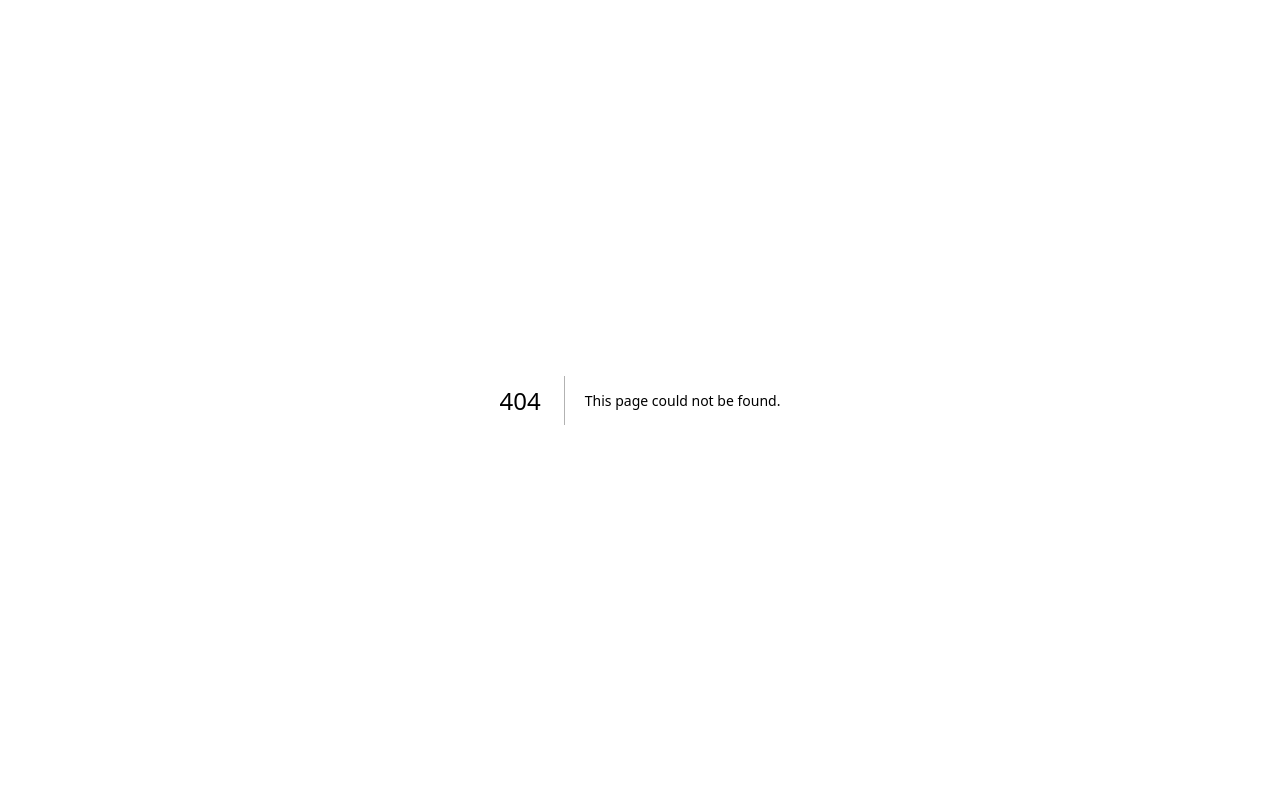
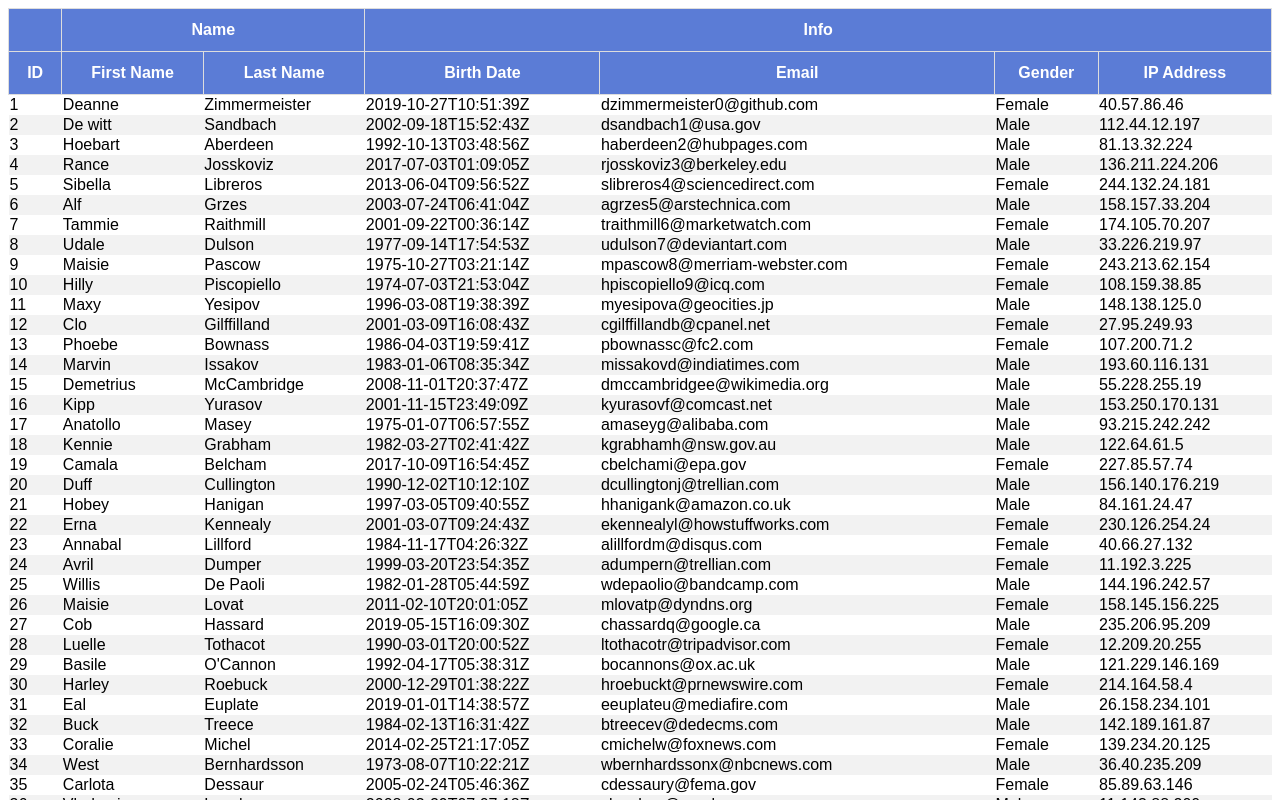
Before and after one commit to mahbubejahanbazi/react-table-sample, a Next.js app in the folder data-grid/: page /basic_table in a window 1280 px wide. Before the commit this address had no page. Shown: the top 800 px of the page. Built offline with nearby package versions, Linux system fonts and the light colour scheme.

Commit message:
Creating basic react table.

```diff
--- /dev/null
+++ b/data-grid/components/BasicTable.js
@@ -0,0 +1,67 @@
+import React, { useMemo } from 'react';
+import { columnsInfo, GROUPED_COLUMNS } from './columns';
+import MOCK_DATA from './MOCK_DATA.json';
+import { useTable } from 'react-table';
+import styles from './BasicTable.module.css';
+
+const BasicTable = () => {
+  //Use the below code for grouping headers
+  const columns = useMemo(() => GROUPED_COLUMNS, []);
+
+  // const columns = useMemo(() => columnsInfo, []);
+  const data = useMemo(() => MOCK_DATA, []);
+  const tableInstance = useTable({ columns, data });
+  const {
+    getTableProps,
+    getTableBodyProps,
+    headerGroups,
+    footerGroups,
+    rows,
+    prepareRow,
+  } = tableInstance;
+  return (
+    <table {...getTableProps()} className={styles['table-sample']}>
+      <thead className={styles['th-sample']}>
+        {headerGroups.map((headerGroup) => (
+          <tr
+            {...headerGroup.getHeaderGroupProps()}
+            className={styles['tr-sample']}
+          >
+            {headerGroup.headers.map((column) => (
+              <th {...column.getHeaderProps()} className={styles['th-sample']}>
+                {column.render('Header')}
+              </th>
+            ))}
+          </tr>
+        ))}
+      </thead>
+      <tbody {...getTableBodyProps()}>
+        {rows.map((row) => {
+          prepareRow(row);
+          return (
+            <tr {...row.getRowProps()} className={styles['tr-sample']}>
+              {row.cells.map((cell) => {
+                return <td {...cell.getCellProps()}>{cell.render('Cell')}</td>;
+              })}
+            </tr>
+          );
+        })}
+      </tbody>
+      <tfoot className={styles['tfoot-sample']}>
+        {footerGroups.map((footerGroup) => (
+          <tr
+            {...footerGroup.getFooterGroupProps()}
+            className={styles['tr-sample']}
+          >
+            {footerGroup.headers.map((column) => (
+              <td {...column.getFooterProps()} className={styles['td-sample']}>
+                {column.render('Footer')}
+              </td>
+            ))}
+          </tr>
+        ))}
+      </tfoot>
+    </table>
+  );
+};
+export default BasicTable;
--- /dev/null
+++ b/data-grid/components/BasicTable.module.css
@@ -0,0 +1,29 @@
+.table-sample {
+  font-family: Arial, Helvetica, sans-serif;
+  border-collapse: collapse;
+  width: 100%;
+  overflow-x: scroll;
+}
+
+.table-sample .td-sample,
+.table-sample .th-sample {
+  border: 1px solid #ddd;
+  padding: 8px;
+}
+
+.table-sample .tr-sample:nth-child(even) {
+  background-color: #f2f2f2;
+}
+
+.table-sample .tr-sample:hover {
+  background-color: #839ada;
+}
+
+.table-sample .th-sample,
+.tfoot-sample .td-sample {
+  padding-top: 12px;
+  padding-bottom: 12px;
+  text-align: center;
+  background-color: #5b7cd6;
+  color: white;
+}
--- a/data-grid/components/columns.js
+++ b/data-grid/components/columns.js
@@ -1,4 +1,4 @@
-export const cols = [
+export const columnsInfo = [
   {
     Header: 'ID',
     Footer: 'ID',
--- a/data-grid/package.json
+++ b/data-grid/package.json
@@ -12,6 +12,7 @@
     "@next/font": "13.1.6",
     "next": "13.1.6",
     "react": "18.2.0",
-    "react-dom": "18.2.0"
+    "react-dom": "18.2.0",
+    "react-table": "^7.8.0"
   }
 }
--- /dev/null
+++ b/data-grid/pages/basic_table.js
@@ -0,0 +1,10 @@
+import dynamic from 'next/dynamic';
+
+const DynamicComponentWithNoSSR = dynamic(
+  () => import('../components/BasicTable'),
+  {
+    ssr: false,
+  }
+);
+
+export default () => <DynamicComponentWithNoSSR />;
--- a/data-grid/pages/index.js
+++ b/data-grid/pages/index.js
@@ -1,7 +1,6 @@
 import Head from 'next/head';
-import Image from 'next/image';
 import { Inter } from '@next/font/google';
-import styles from '@/styles/Home.module.css';
+import Link from 'next/link';
 
 const inter = Inter({ subsets: ['latin'] });
 
@@ -12,6 +11,7 @@ export default function Home() {
         <title>React table</title>
       </Head>
       <h1>React Table</h1>
+      <Link href='/basic_table'>Basic Table</Link>
     </>
   );
 }
```
Also changed, not shown: 1 other file (tests, documents, lock files or other folders).
